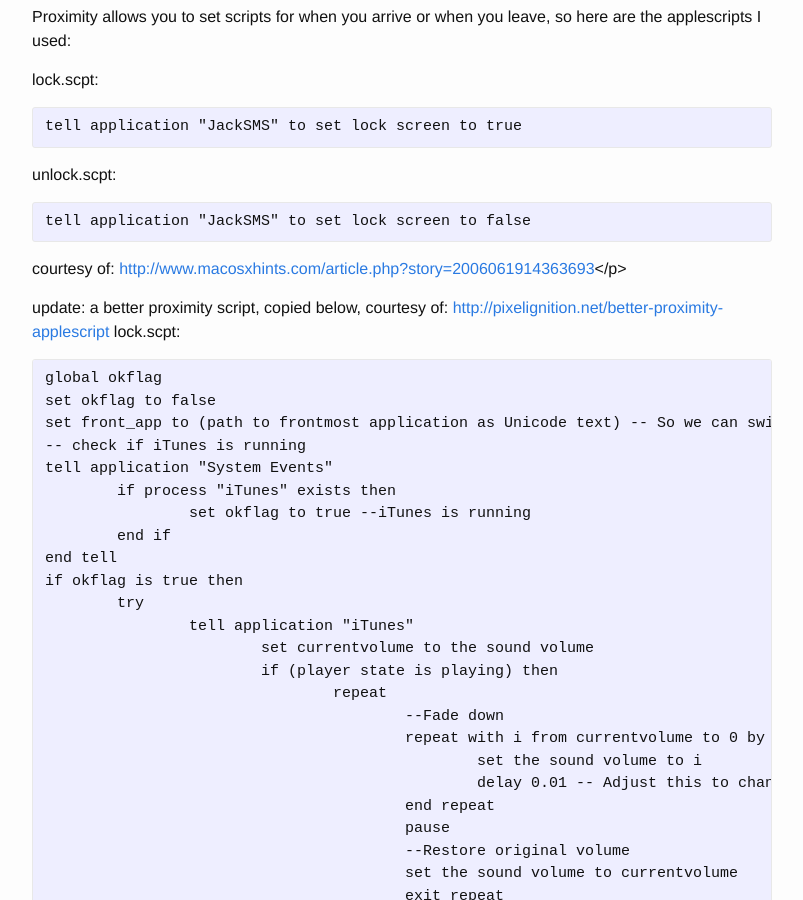
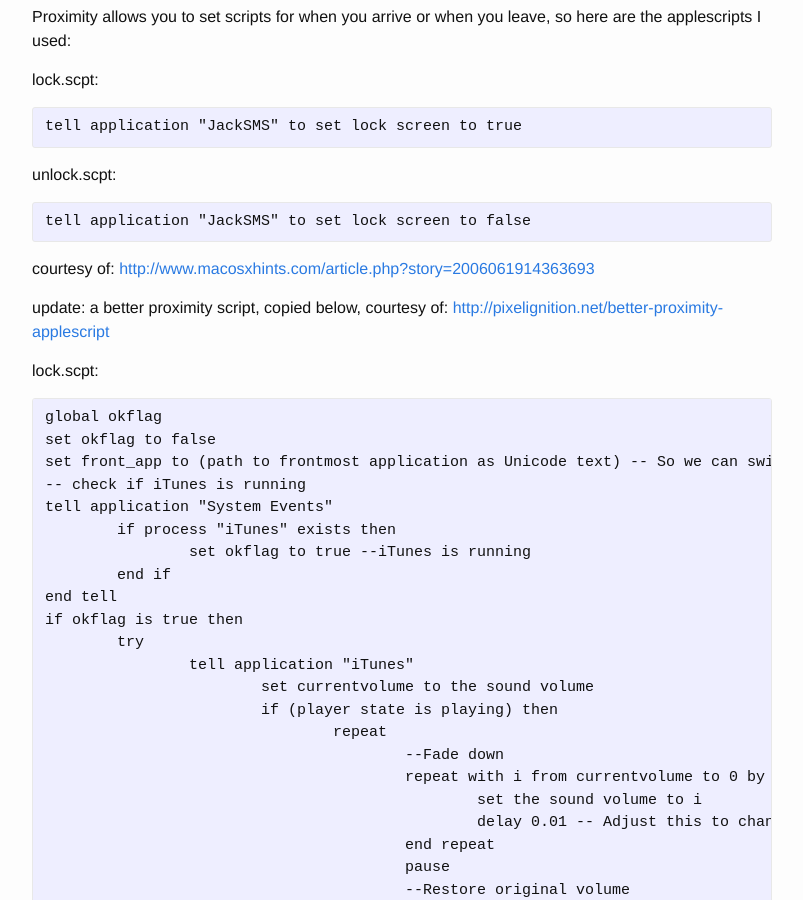
Before and after one commit to saxophonicle/saxophonicle.github.io, a Jekyll site: the page built from _posts/2008-11-25-bluetooth-proximity-lock-for-macbook.markdown, in a window 1280 px wide and 900 px high, scrolled down 600 px. Shown: the whole window, without its empty margins (238-1041 px from the left). Built offline with Jekyll 4.4.1, drawn with Linux system fonts in a browser that asks for light colours.

Commit message:
html fixes

```diff
--- a/_posts/2008-11-25-bluetooth-proximity-lock-for-macbook.markdown
+++ b/_posts/2008-11-25-bluetooth-proximity-lock-for-macbook.markdown
@@ -48,15 +48,18 @@ comments:
 <p><a title="http://www.macupdate.com/info.php/id/21860" href="http://www.macupdate.com/info.php/id/21860">http://www.macupdate.com/info.php/id/21860</a></p>
 <p>JackSMS does some cool stuff like, say someone tries to access your laptop while you're not there - the built in isight camera will take their picture and email it then, so I wanted to use JackSMS as well.</p>
 <p>Proximity allows you to set scripts for when you arrive or when you leave, so here are the applescripts I used:</p>
-<p>lock.scpt:</p>
+<p>lock.scpt:
 <pre lang="applescript">﻿tell application "JackSMS" to set lock screen to true</pre>
-unlock.scpt:
+</p>
+<p>unlock.scpt:
 <pre lang="applescript">﻿tell application "JackSMS" to set lock screen to false</pre>
-courtesy of: <a title="http://www.macosxhints.com/article.php?story=2006061914363693" href="http://www.macosxhints.com/article.php?story=2006061914363693">http://www.macosxhints.com/article.php?story=2006061914363693</a></p>
+</p>
+<p>courtesy of: <a title="http://www.macosxhints.com/article.php?story=2006061914363693" href="http://www.macosxhints.com/article.php?story=2006061914363693">http://www.macosxhints.com/article.php?story=2006061914363693</a></p>
 <p>update: a better proximity script, copied below, courtesy of:
 <a title="http://pixelignition.net/better-proximity-applescript" href="http://pixelignition.net/better-proximity-applescript"> http://pixelignition.net/better-proximity-applescript</a>
+</p>
+<p>
 lock.scpt:
-</p>
 <pre lang="applescript">
 global okflag
 set okflag to false
@@ -100,6 +103,8 @@ tell application "DeskShade"
 end tell
 end run
 </pre>
+</p>
+<p>
 unlock.scpt:
 <pre lang="applescript">
 tell application "ScreenSaverEngine" to quit
@@ -139,3 +144,4 @@ if okflag is true then
         end try
 end if
 </pre>
+</p>
```
